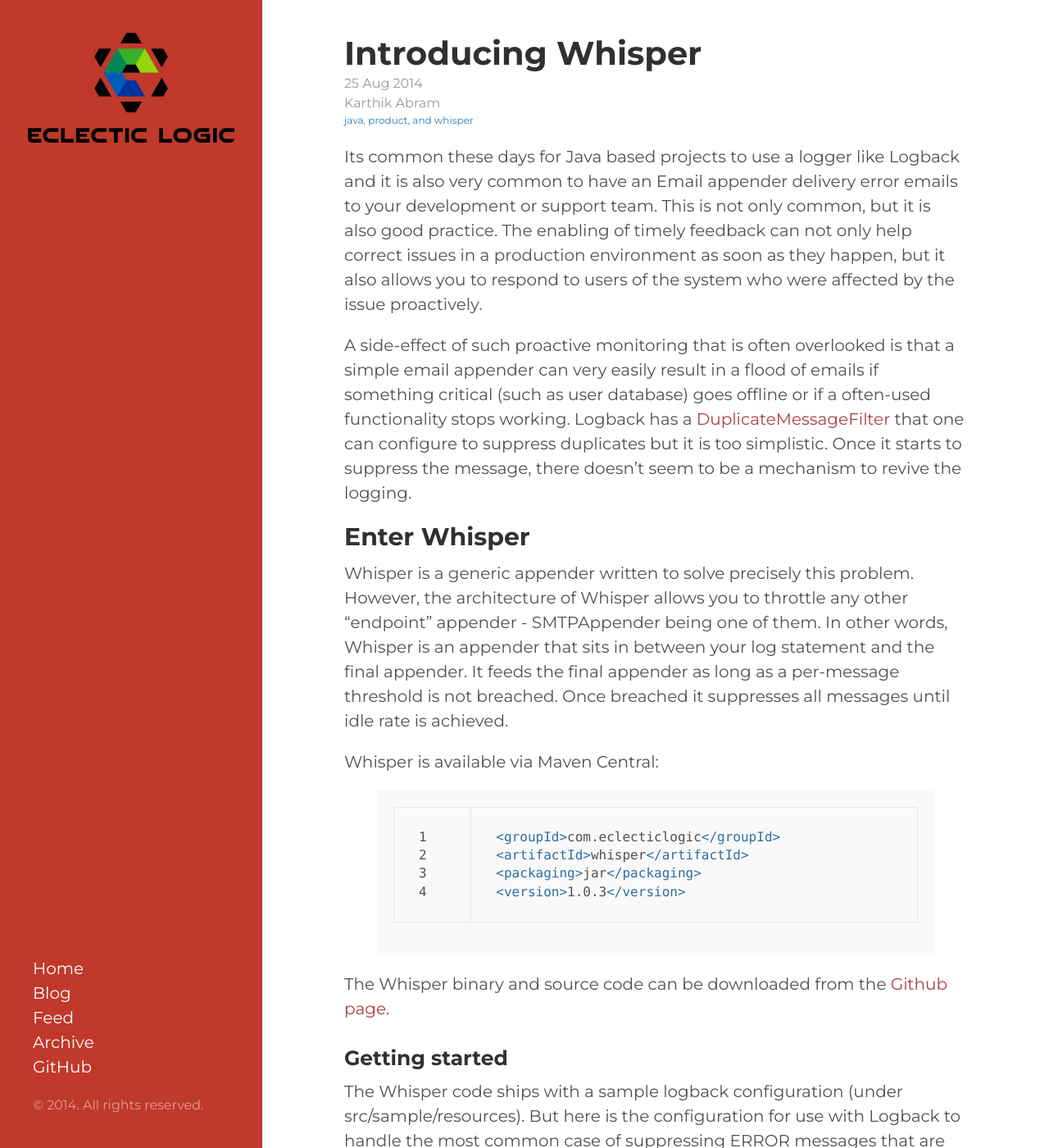
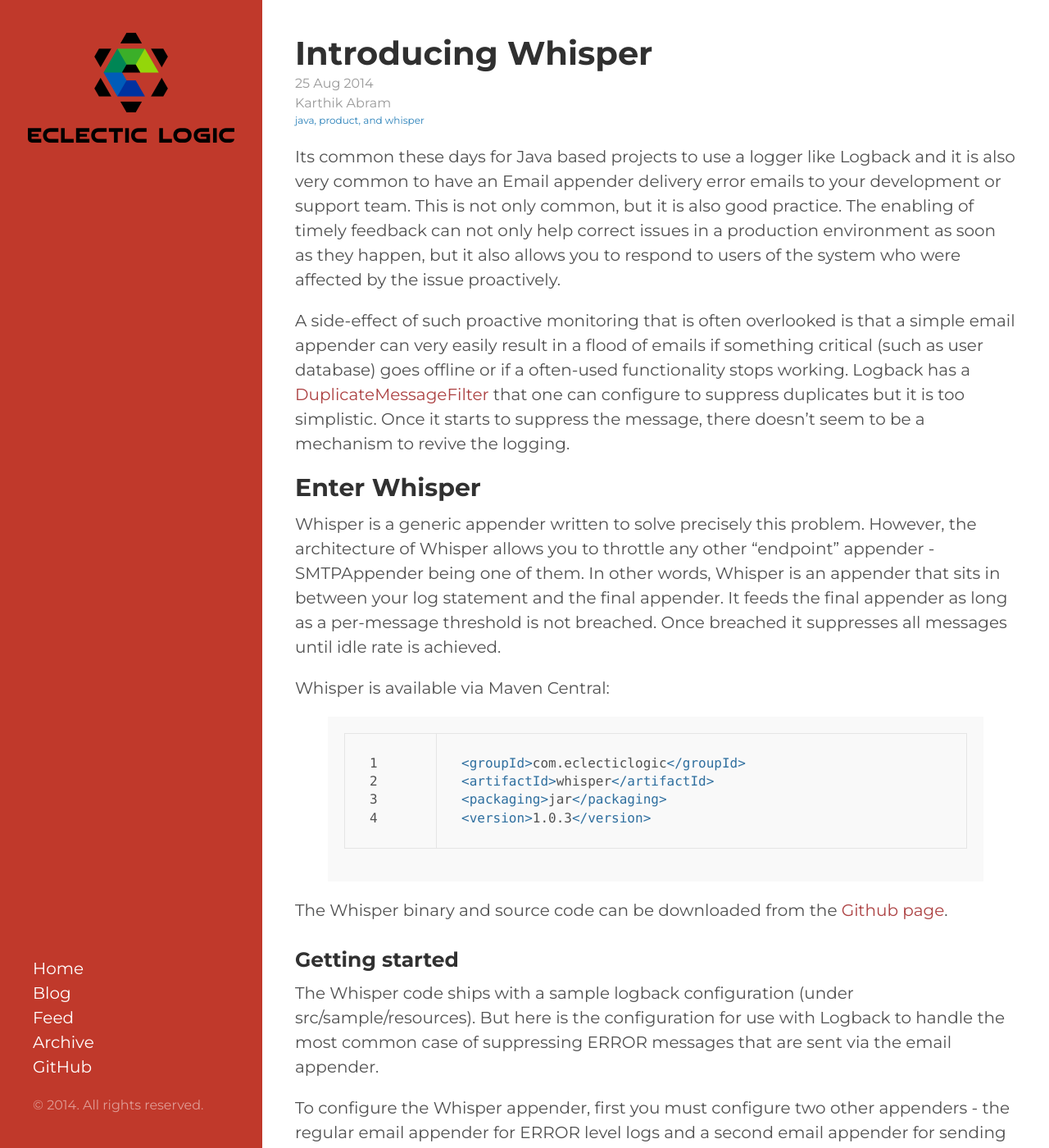
Before and after one commit to eclecticlogic/eclecticlogic.github.io, a Jekyll site: the page built from _posts/2014-08-25-introducing-whisper.md, in a window 1280 px wide and 1400 px high. Shown: the whole window at 82% size. Built offline with Jekyll 4.4.1, drawn with Linux system fonts in a browser that asks for light colours; nearby versions of some CDN libraries; Markdown is read by kramdown in place of the engine named in the settings; comment, search, counter and statistics services are not loaded; some of the changed text lies outside the part shown.

Commit message:
margin mods

```diff
--- a/_layouts/post.html
+++ b/_layouts/post.html
@@ -10,7 +10,7 @@
   {{ content }}
 </div>
 
-<div class="related">
+<!-- div class="related">
   <h2>Related Posts</h2>
   <ul class="related-posts">
     {% for post in site.related_posts limit:3 %}
@@ -24,6 +24,6 @@
       </li>
     {% endfor %}
   </ul>
-</div>
+</div -->
 
 {% include comments.html %}
--- a/blog/index.html
+++ b/blog/index.html
@@ -13,6 +13,7 @@
     </h1>
 
     <span class="post-date">{{ post.date | date_to_string }}</span>
+    <span class="post-tags">{{ post.tags | sort | array_to_sentence_string }}</span>
 
     {{ post.content }}
 
--- a/public/css/hyde.css
+++ b/public/css/hyde.css
@@ -129,15 +129,15 @@
 @media (min-width: 48em) {
   .content {
     /*max-width: 38rem;*/
-    margin-left: 20rem;
-    margin-right: 2rem;
+    margin-left: 17rem;
+    margin-right: 1rem;
   }
 }
 
 @media (min-width: 64em) {
   .content {
-    margin-left: 20rem;
-    margin-right: 4rem;
+    margin-left: 17rem;
+    margin-right: 1rem;
   }
 }
 
```
